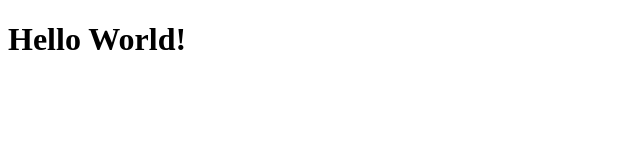
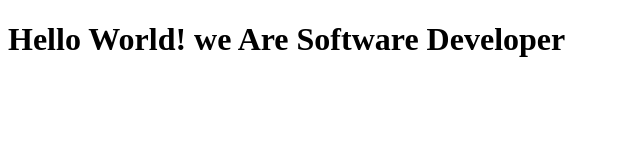
Before and after one commit to steveWDamesJr/Microverse-Trials-Project-1, a plain HTML site: page index.html in a window 1280 px wide. Shown: the whole page, without its empty margins (0-640 px from the left). Drawn offline with Linux system fonts and the light colour scheme.

Commit message:
my first comit and modify the index.html file

```diff
--- a/index.html
+++ b/index.html
@@ -9,7 +9,7 @@
   <body>
     <script src="https://cdn.freecodecamp.org/testable-projects-fcc/v1/bundle.js"></script>
 
-    <h1>Hello World!</h1>
+    <h1>Hello World! we Are Software Developer</h1>
 
 
     <script  src="js/index.js"></script>
```
